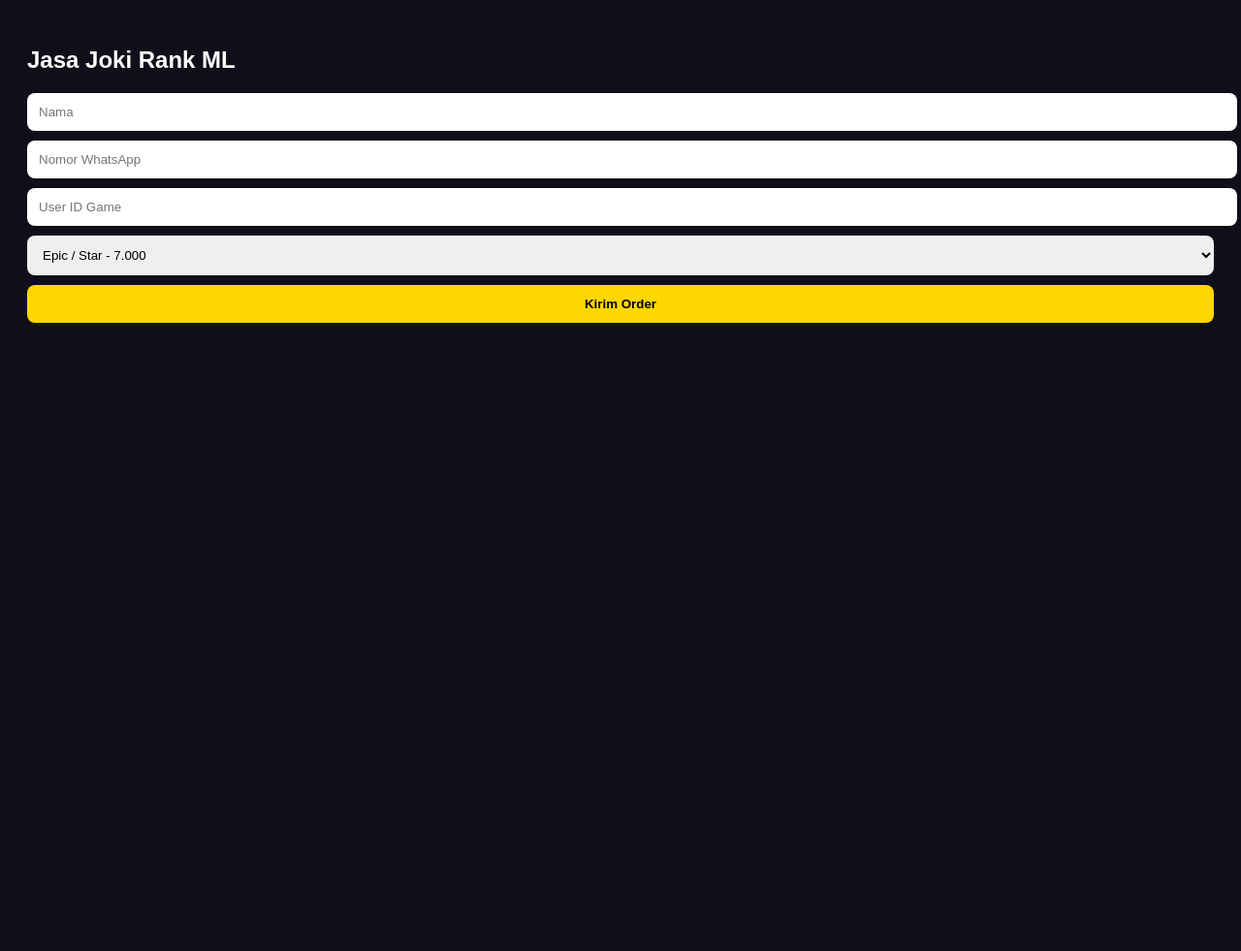
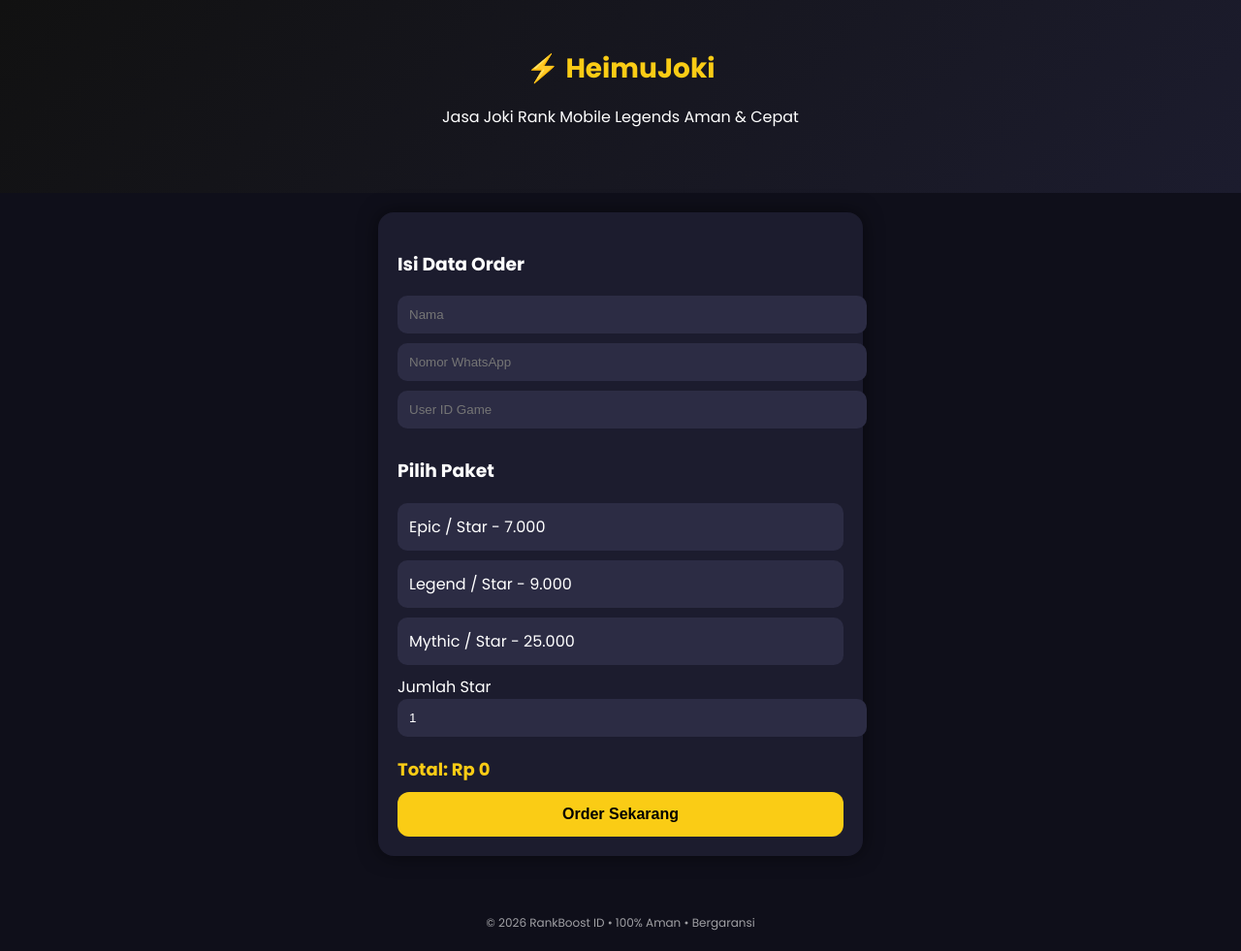
Before and after one commit to adotypawn/JOKIMLBB, a plain HTML site: page index.html in a window 1280 px wide. Shown: the whole page at 97% size. Before the commit the page ends 800 px from the top, so only its background shows below. Drawn offline with Linux system fonts and the light colour scheme.

Commit message:
Update index.html with new title and styles

```diff
--- a/index.html
+++ b/index.html
@@ -2,78 +2,201 @@
 <html>
 <head>
 <meta charset="UTF-8">
-<title>Joki Rank Heimu</title>
-<meta name="viewport" content="width=device-width, initial-scale=1">
+<meta name="viewport" content="width=device-width, initial-scale=1.0">
+<title>RankBoost ID - Joki Rank Profesional</title>
+
+<link href="https://fonts.googleapis.com/css2?family=Poppins:wght@400;600;700&display=swap" rel="stylesheet">
+
 <style>
 body{
+  margin:0;
+  font-family:'Poppins',sans-serif;
   background:#0f0f1a;
   color:white;
-  font-family:Arial;
+}
+
+.header{
+  text-align:center;
+  padding:50px 20px;
+  background:linear-gradient(135deg,#111,#1c1c2e);
+  animation:fadeIn 1s ease-in-out;
+}
+
+.logo{
+  font-size:28px;
+  font-weight:700;
+  color:#facc15;
+}
+
+.container{
   padding:20px;
+  max-width:500px;
+  margin:auto;
 }
-input, select, button{
+
+.card{
+  background:#1c1c2e;
+  padding:20px;
+  border-radius:16px;
+  margin-bottom:20px;
+  box-shadow:0 0 20px rgba(0,0,0,0.5);
+  animation:slideUp 0.6s ease;
+}
+
+input, select{
   width:100%;
   padding:12px;
   margin-bottom:10px;
   border:none;
-  border-radius:8px;
+  border-radius:10px;
+  background:#2c2c44;
+  color:white;
 }
+
+.paket{
+  background:#2c2c44;
+  padding:12px;
+  border-radius:10px;
+  margin-bottom:10px;
+  cursor:pointer;
+  transition:0.3s;
+}
+
+.paket:hover{
+  background:#3a3a66;
+  transform:scale(1.03);
+}
+
+.paket.active{
+  border:2px solid #facc15;
+}
+
+.total{
+  font-size:18px;
+  font-weight:bold;
+  color:#facc15;
+  margin:10px 0;
+}
+
 button{
-  background:gold;
+  width:100%;
+  padding:14px;
+  border:none;
+  border-radius:12px;
+  background:#facc15;
   font-weight:bold;
+  font-size:16px;
+  transition:0.3s;
+}
+
+button:hover{
+  background:#ffe047;
+}
+
+.footer{
+  text-align:center;
+  padding:20px;
+  font-size:12px;
+  opacity:0.6;
+}
+
+@keyframes fadeIn{
+  from{opacity:0;}
+  to{opacity:1;}
+}
+
+@keyframes slideUp{
+  from{transform:translateY(30px);opacity:0;}
+  to{transform:translateY(0);opacity:1;}
 }
 </style>
 </head>
+
 <body>
 
-<h2>Jasa Joki Rank ML</h2>
+<div class="header">
+  <div class="logo">⚡ HeimuJoki</div>
+  <p>Jasa Joki Rank Mobile Legends Aman & Cepat</p>
+</div>
+
+<div class="container">
+
+<div class="card">
+<h3>Isi Data Order</h3>
 
 <input id="nama" placeholder="Nama">
 <input id="wa" placeholder="Nomor WhatsApp">
 <input id="gameid" placeholder="User ID Game">
 
-<select id="paket">
-<option>Epic / Star - 7.000</option>
-<option>Legend / Star - 9.000</option>
-<option>Mythic / Star - 25.000</option>
-</select>
+<h3>Pilih Paket</h3>
 
-<button onclick="kirim()">Kirim Order</button>
+<div class="paket" onclick="pilih(this,7000)">
+Epic / Star - 7.000
+</div>
 
-<script src="https://www.gstatic.com/firebasejs/10.7.1/firebase-app.js"></script>
-<script src="https://www.gstatic.com/firebasejs/10.7.1/firebase-firestore.js"></script>
+<div class="paket" onclick="pilih(this,9000)">
+Legend / Star - 9.000
+</div>
 
-<script type="module">
+<div class="paket" onclick="pilih(this,25000)">
+Mythic / Star - 25.000
+</div>
 
-import { initializeApp } from "https://www.gstatic.com/firebasejs/10.7.1/firebase-app.js";
-import { getFirestore, collection, addDoc } from "https://www.gstatic.com/firebasejs/10.7.1/firebase-firestore.js";
+<label>Jumlah Star</label>
+<input type="number" id="qty" value="1" min="1" onchange="hitung()">
 
-const firebaseConfig = {
-  apiKey: "ISI_DARI_FIREBASE",
-  authDomain: "ISI_DARI_FIREBASE",
-  projectId: "ISI_DARI_FIREBASE",
-  storageBucket: "ISI_DARI_FIREBASE",
-  messagingSenderId: "ISI_DARI_FIREBASE",
-  appId: "ISI_DARI_FIREBASE"
-};
+<div class="total">
+Total: Rp <span id="total">0</span>
+</div>
 
-const app = initializeApp(firebaseConfig);
-const db = getFirestore(app);
+<button onclick="kirim()">Order Sekarang</button>
 
-window.kirim = async function(){
+</div>
+
+</div>
+
+<div class="footer">
+© 2026 RankBoost ID • 100% Aman • Bergaransi
+</div>
+
+<script>
+
+let harga = 0;
+
+function pilih(element, price){
+  document.querySelectorAll('.paket').forEach(p=>p.classList.remove('active'));
+  element.classList.add('active');
+  harga = price;
+  hitung();
+}
+
+function hitung(){
+  let qty = document.getElementById("qty").value;
+  let total = harga * qty;
+  document.getElementById("total").innerText = total.toLocaleString("id-ID");
+}
+
+function kirim(){
+  if(harga === 0){
+    alert("Pilih paket dulu!");
+    return;
+  }
 
   const nama = document.getElementById("nama").value;
   const wa = document.getElementById("wa").value;
   const gameid = document.getElementById("gameid").value;
-  const paket = document.getElementById("paket").value;
+  const qty = document.getElementById("qty").value;
+  const total = document.getElementById("total").innerText;
 
-  await addDoc(collection(db,"orders"),{
-    nama, wa, gameid, paket,
-    status:"pending",
-    createdAt:new Date()
-  });
+  const pesan = `Halo Admin,%0A
+Saya ingin order joki:%0A%0A
+Nama: ${nama}%0A
+WA: ${wa}%0A
+Game ID: ${gameid}%0A
+Jumlah Star: ${qty}%0A
+Total: Rp ${total}`;
 
-  alert("Order berhasil dikirim!");
+  window.open(`https://wa.me/62895337619194?text=${pesan}`);
 }
 
 </script>
```
